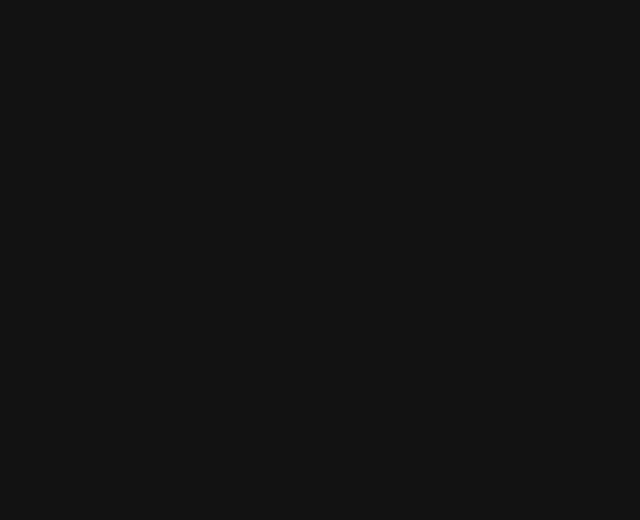
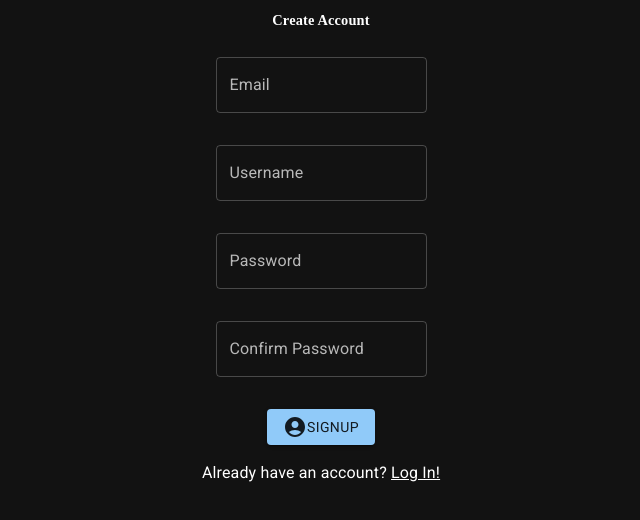
Before and after one commit to TheDokT0r/apotheosis, a React (Vite) app: page /signup in a window 1280 px wide. Before the commit this address had no page. Shown: the top 520 px of the page, without its empty margins (319-959 px from the left). Built offline with nearby package versions, Linux system fonts and the light colour scheme; a web font is replaced by a local one.

Commit message:
basic login page

```diff
--- a/package.json
+++ b/package.json
@@ -18,7 +18,8 @@
     "firebase": "^10.11.1",
     "react": "^18.2.0",
     "react-dom": "^18.2.0",
-    "react-router-dom": "^6.23.0"
+    "react-router-dom": "^6.23.0",
+    "react-toastify": "^10.0.5"
   },
   "devDependencies": {
     "@types/react": "^18.2.66",
--- a/src/App.tsx
+++ b/src/App.tsx
@@ -2,9 +2,11 @@ import { lazy, Suspense } from "react";
 import { createTheme, CssBaseline, ThemeProvider } from "@mui/material";
 import { BrowserRouter, Route, Routes } from "react-router-dom";
 import LoadingPage from "./components/LoadingPage/LoadingPage";
+import { ToastContainer } from "react-toastify";
 
 const Home = lazy(() => import("@/routes/Home/Home"));
 const Login = lazy(() => import("@/routes/Login/Login"));
+const Signup = lazy(() => import("@/routes/Login/Signup"));
 
 const darkTheme = createTheme({
   palette: {
@@ -17,12 +19,15 @@ export default function App() {
     <ThemeProvider theme={darkTheme}>
       <CssBaseline />
       <BrowserRouter>
-        <Suspense fallback={<LoadingPage />} />
-        <Routes>
-          <Route path="/" element={<Home />} />
-          <Route path="/login" element={<Login />} />
-        </Routes>
+        <Suspense fallback={<LoadingPage />}>
+          <Routes>
+            <Route path="/" element={<Home />} />
+            <Route path="/login" element={<Login />} />
+            <Route path="/signup" element={<Signup />} />
+          </Routes>
+        </Suspense>
       </BrowserRouter>
+      <ToastContainer />
     </ThemeProvider>
   );
 }
--- a/src/routes/Login/Login.tsx
+++ b/src/routes/Login/Login.tsx
@@ -3,15 +3,29 @@ import "./Login.scss";
 import { useState } from "react";
 import LoginIcon from "@mui/icons-material/Login";
 import { useNavigate } from "react-router-dom";
+import { getAuth, signInWithEmailAndPassword } from "firebase/auth";
+import { firebaseApp } from "@/helper/firebase";
+import { toast } from "react-toastify";
 
 export default function Login() {
   const [email, setEmail] = useState("");
   const [password, setPassword] = useState("");
   const navigate = useNavigate();
 
-  const onLoginPress = (e: React.MouseEvent<HTMLButtonElement, MouseEvent>) => {
+  const onLoginPress = async (
+    e: React.MouseEvent<HTMLButtonElement, MouseEvent>
+  ) => {
     e.preventDefault();
-    console.log(email, password);
+    const auth = getAuth(firebaseApp);
+    signInWithEmailAndPassword(auth, email, password)
+      .then(({ user }) => {
+        toast(`Welcome back ${user.displayName}`);
+        navigate('/');
+      })
+      .catch((error) => {
+        toast(error.message);
+        return;
+      });
   };
 
   return (
--- /dev/null
+++ b/src/routes/Login/Signup.tsx
@@ -0,0 +1,68 @@
+import { FormControl, TextField, Button } from "@mui/material";
+import "./Login.scss";
+import { useState } from "react";
+import { useNavigate } from "react-router-dom";
+import AccountCircleIcon from "@mui/icons-material/AccountCircle";
+
+export default function Signup() {
+  const [email, setEmail] = useState("");
+  const [password, setPassword] = useState("");
+  const [confirmPassword, setConfirmPassword] = useState("");
+  const [username, setUsername] = useState("");
+  const navigate = useNavigate();
+
+  const onSignupPress = (e: React.MouseEvent<HTMLButtonElement, MouseEvent>) => {
+    e.preventDefault();
+    console.log(email, password);
+  };
+
+  return (
+    <FormControl variant="outlined" className="login-form">
+      <h1>Create Account</h1>
+
+      <TextField
+        sx={{ margin: "1rem" }}
+        type="email"
+        value={email}
+        onChange={(e) => setEmail(e.target.value)}
+        label="Email"
+      />
+      <TextField
+        sx={{ margin: "1rem" }}
+        type="text"
+        value={username}
+        onChange={(e) => setUsername(e.target.value)}
+        label="Username"
+      />
+      <TextField
+        sx={{ margin: "1rem" }}
+        type="password"
+        value={password}
+        onChange={(e) => setPassword(e.target.value)}
+        label="Password"
+      />
+
+      <TextField
+        sx={{ margin: "1rem" }}
+        type="password"
+        value={confirmPassword}
+        onChange={(e) => setConfirmPassword(e.target.value)}
+        label="Confirm Password"
+      />
+
+      <Button
+        onClick={onSignupPress}
+        variant="contained"
+        sx={{ marginTop: "1rem" }}
+      >
+        <AccountCircleIcon />
+        Signup
+      </Button>
+
+      <p>
+        Already have an account?{" "}
+        <a onClick={() => navigate("/login")}>Log In!</a>
+      </p>
+    </FormControl>
+  );
+}
```
Also changed, not shown: 1 other file (tests, documents, lock files or other folders).
